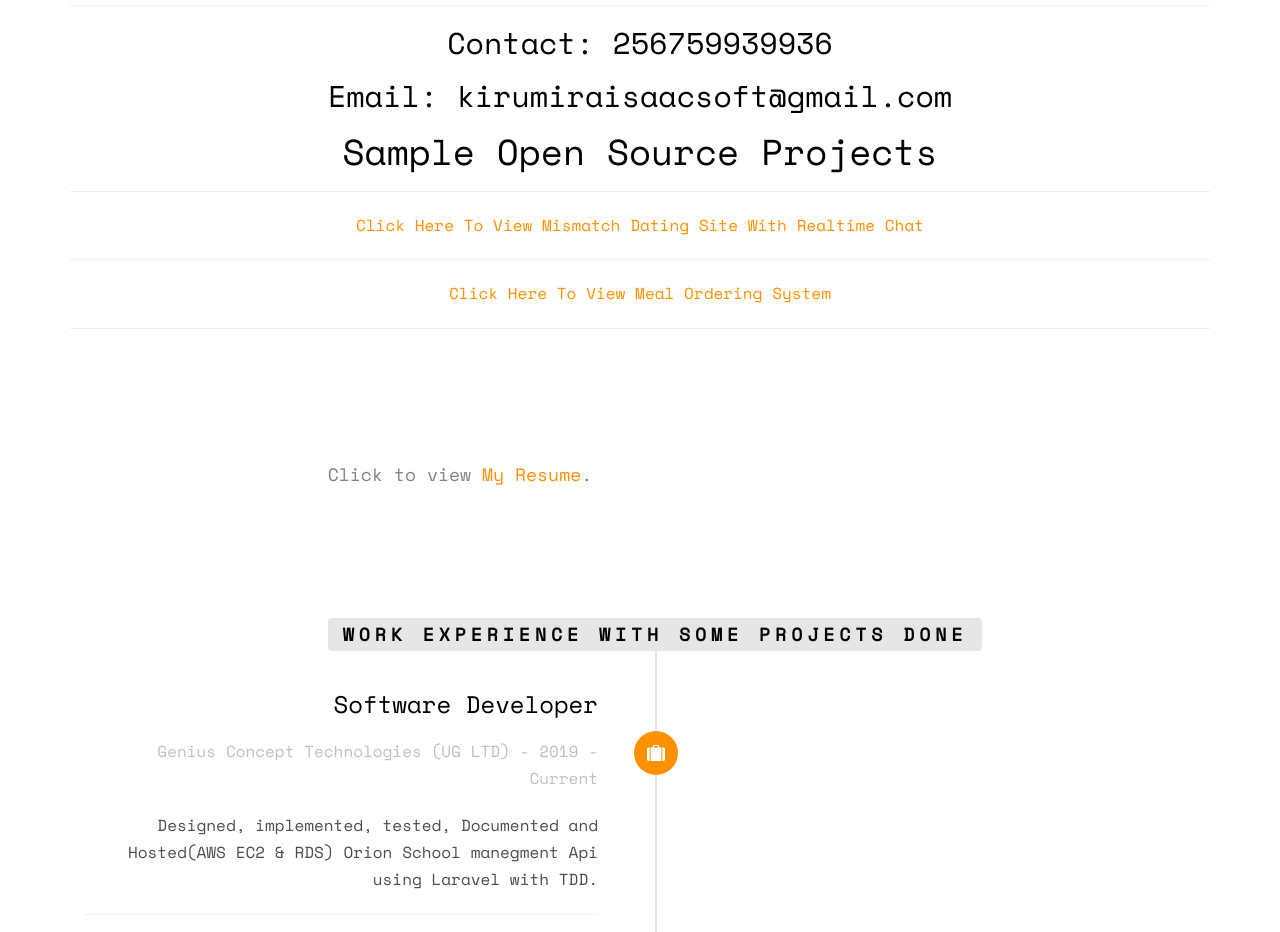
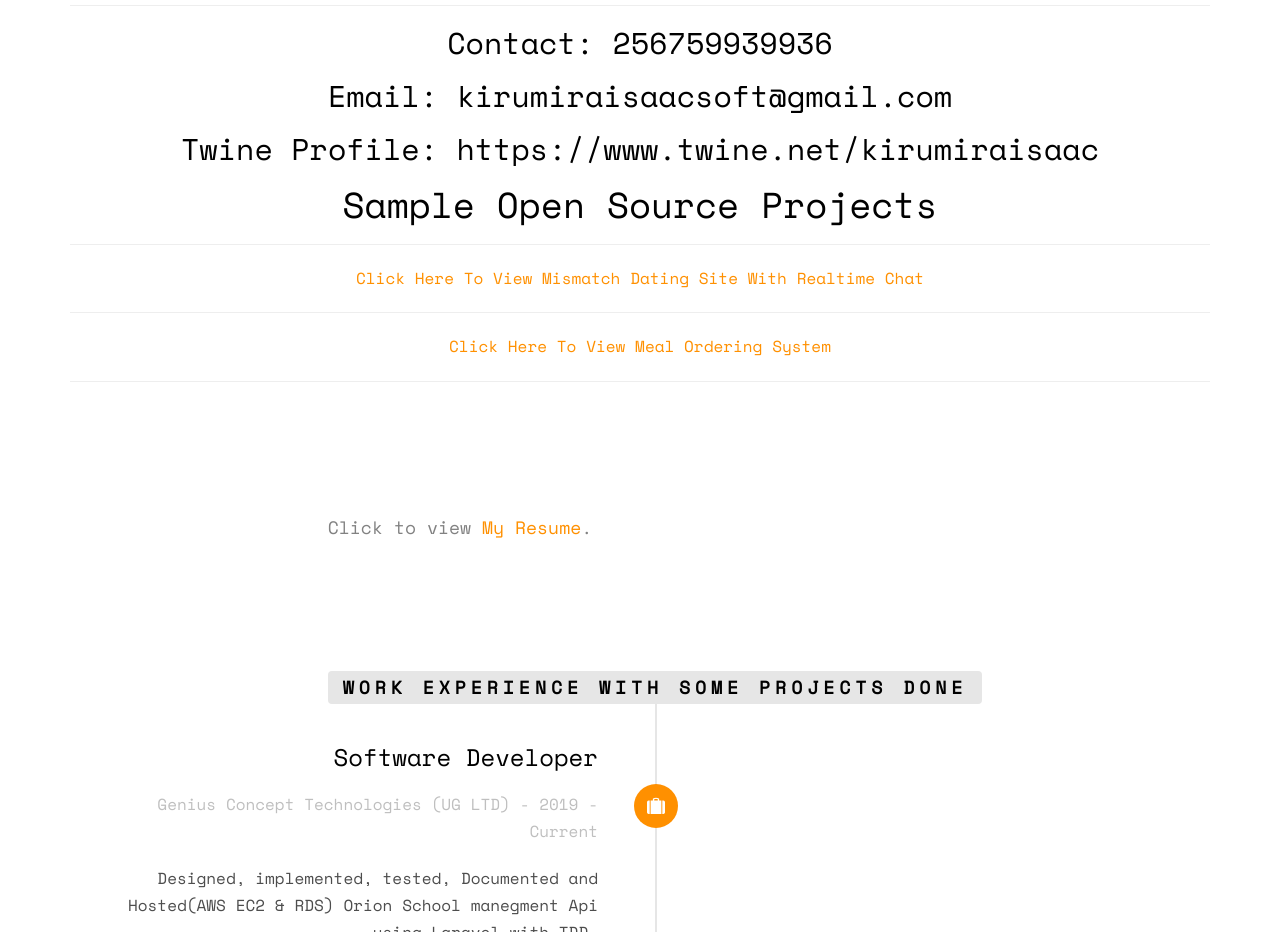
Before and after one commit to isaac930/isaac930.github.io, a plain HTML site: page index.html in a window 1280 px wide. Shown: the part 1220-2152 px from the top of the page. Drawn offline with nearby package versions, Linux system fonts and the light colour scheme; some packages are replaced by stand-ins of ours; no server answers; files whose address does not match are found by name.

Commit message:
changes to my profile

```diff
--- a/index.html
+++ b/index.html
@@ -81,6 +81,7 @@
                 <h1><span><center>
 					<h2><span sytle="White;">Contact: 256759939936</span></h2>
                     <h2><span>Email: kirumiraisaacsoft@gmail.com</span></h2>
+                    <h2><span>Twine Profile: https://www.twine.net/kirumiraisaac</span></h2>
 
                     Sample Open Source Projects
                     </center>
```
